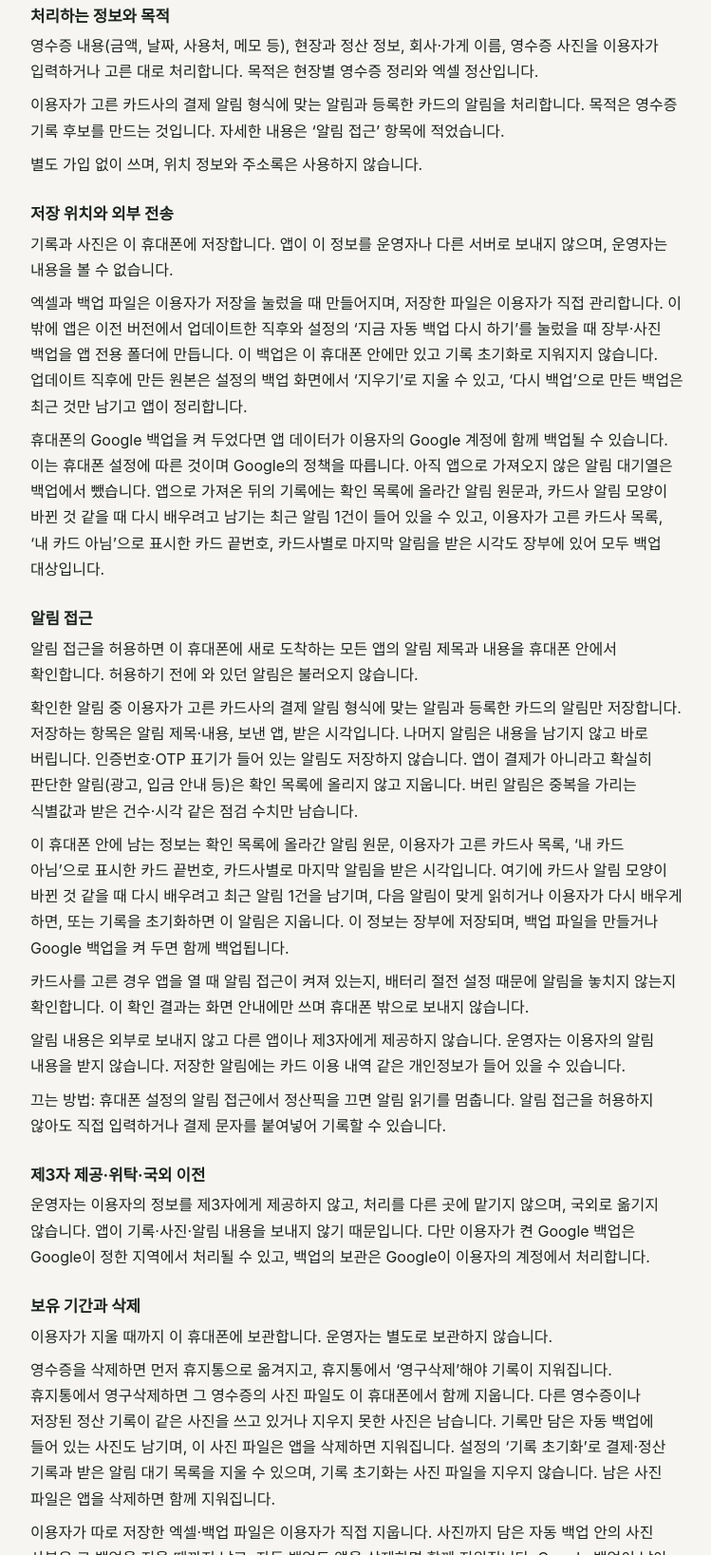
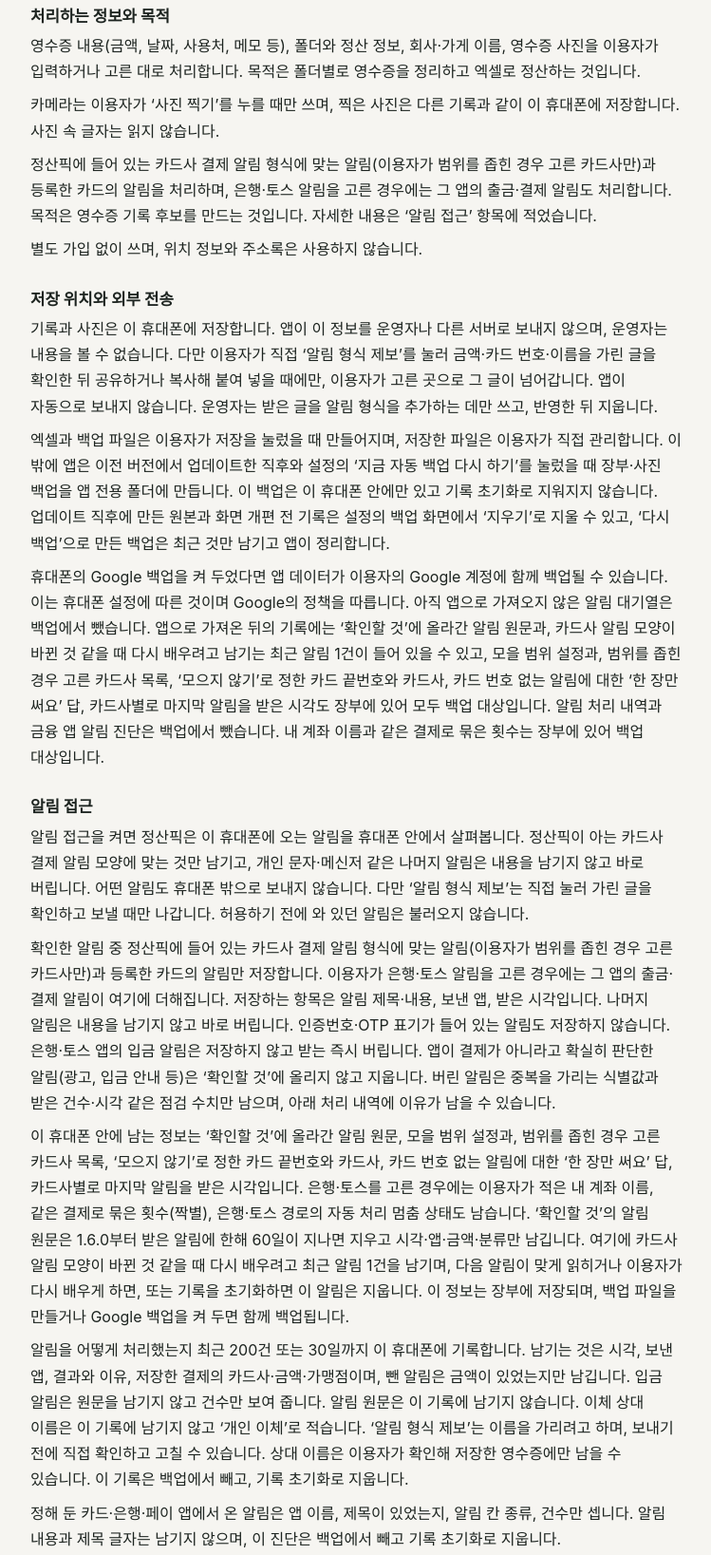
Before and after one commit to leedougjun1-max/hyeonjangpick-releases, a plain HTML site: page privacy/index.html in a window 1280 px wide. Shown: the part 335-1972 px from the top of the page at 95% size, without its empty margins (264-1013 px from the left). Drawn offline with Linux system fonts and the light colour scheme.

Commit message:
개인정보 처리방침 2026-11-25 판(정산픽 1.8.0)

```diff
--- a/privacy/index.html
+++ b/privacy/index.html
@@ -67,40 +67,44 @@ footer {
 <main>
 <p class="app">정산픽</p>
 <h1>개인정보 처리방침</h1>
-<p class="meta">시행일 2026-11-23</p>
-<p>정산픽 운영자는 정산픽(영수증·현장별 정산 앱)에서 이용자의 정보를 아래와 같이 다룹니다. 시행일은 2026-11-23입니다.</p>
+<p class="meta">시행일 2026-11-25</p>
+<p>정산픽 운영자는 정산픽(영수증·폴더별 정산 앱)에서 이용자의 정보를 아래와 같이 다룹니다. 시행일은 2026-11-25입니다.</p>
 <nav><a href="#android">Android 앱</a><a href="#ios">아이폰 앱</a></nav>
 <h2 id="android">Android 앱 (Google Play)</h2>
 <section>
 <h3>처리하는 정보와 목적</h3>
-<p>영수증 내용(금액, 날짜, 사용처, 메모 등), 현장과 정산 정보, 회사·가게 이름, 영수증 사진을 이용자가 입력하거나 고른 대로 처리합니다. 목적은 현장별 영수증 정리와 엑셀 정산입니다.</p>
-<p>이용자가 고른 카드사의 결제 알림 형식에 맞는 알림과 등록한 카드의 알림을 처리합니다. 목적은 영수증 기록 후보를 만드는 것입니다. 자세한 내용은 ‘알림 접근’ 항목에 적었습니다.</p>
+<p>영수증 내용(금액, 날짜, 사용처, 메모 등), 폴더와 정산 정보, 회사·가게 이름, 영수증 사진을 이용자가 입력하거나 고른 대로 처리합니다. 목적은 폴더별로 영수증을 정리하고 엑셀로 정산하는 것입니다.</p>
+<p>카메라는 이용자가 ‘사진 찍기’를 누를 때만 쓰며, 찍은 사진은 다른 기록과 같이 이 휴대폰에 저장합니다. 사진 속 글자는 읽지 않습니다.</p>
+<p>정산픽에 들어 있는 카드사 결제 알림 형식에 맞는 알림(이용자가 범위를 좁힌 경우 고른 카드사만)과 등록한 카드의 알림을 처리하며, 은행·토스 알림을 고른 경우에는 그 앱의 출금·결제 알림도 처리합니다. 목적은 영수증 기록 후보를 만드는 것입니다. 자세한 내용은 ‘알림 접근’ 항목에 적었습니다.</p>
 <p>별도 가입 없이 쓰며, 위치 정보와 주소록은 사용하지 않습니다.</p>
 </section>
 <section>
 <h3>저장 위치와 외부 전송</h3>
-<p>기록과 사진은 이 휴대폰에 저장합니다. 앱이 이 정보를 운영자나 다른 서버로 보내지 않으며, 운영자는 내용을 볼 수 없습니다.</p>
-<p>엑셀과 백업 파일은 이용자가 저장을 눌렀을 때 만들어지며, 저장한 파일은 이용자가 직접 관리합니다. 이 밖에 앱은 이전 버전에서 업데이트한 직후와 설정의 ‘지금 자동 백업 다시 하기’를 눌렀을 때 장부·사진 백업을 앱 전용 폴더에 만듭니다. 이 백업은 이 휴대폰 안에만 있고 기록 초기화로 지워지지 않습니다. 업데이트 직후에 만든 원본은 설정의 백업 화면에서 ‘지우기’로 지울 수 있고, ‘다시 백업’으로 만든 백업은 최근 것만 남기고 앱이 정리합니다.</p>
-<p>휴대폰의 Google 백업을 켜 두었다면 앱 데이터가 이용자의 Google 계정에 함께 백업될 수 있습니다. 이는 휴대폰 설정에 따른 것이며 Google의 정책을 따릅니다. 아직 앱으로 가져오지 않은 알림 대기열은 백업에서 뺐습니다. 앱으로 가져온 뒤의 기록에는 확인 목록에 올라간 알림 원문과, 카드사 알림 모양이 바뀐 것 같을 때 다시 배우려고 남기는 최근 알림 1건이 들어 있을 수 있고, 이용자가 고른 카드사 목록, ‘내 카드 아님’으로 표시한 카드 끝번호, 카드사별로 마지막 알림을 받은 시각도 장부에 있어 모두 백업 대상입니다.</p>
+<p>기록과 사진은 이 휴대폰에 저장합니다. 앱이 이 정보를 운영자나 다른 서버로 보내지 않으며, 운영자는 내용을 볼 수 없습니다. 다만 이용자가 직접 ‘알림 형식 제보’를 눌러 금액·카드 번호·이름을 가린 글을 확인한 뒤 공유하거나 복사해 붙여 넣을 때에만, 이용자가 고른 곳으로 그 글이 넘어갑니다. 앱이 자동으로 보내지 않습니다. 운영자는 받은 글을 알림 형식을 추가하는 데만 쓰고, 반영한 뒤 지웁니다.</p>
+<p>엑셀과 백업 파일은 이용자가 저장을 눌렀을 때 만들어지며, 저장한 파일은 이용자가 직접 관리합니다. 이 밖에 앱은 이전 버전에서 업데이트한 직후와 설정의 ‘지금 자동 백업 다시 하기’를 눌렀을 때 장부·사진 백업을 앱 전용 폴더에 만듭니다. 이 백업은 이 휴대폰 안에만 있고 기록 초기화로 지워지지 않습니다. 업데이트 직후에 만든 원본과 화면 개편 전 기록은 설정의 백업 화면에서 ‘지우기’로 지울 수 있고, ‘다시 백업’으로 만든 백업은 최근 것만 남기고 앱이 정리합니다.</p>
+<p>휴대폰의 Google 백업을 켜 두었다면 앱 데이터가 이용자의 Google 계정에 함께 백업될 수 있습니다. 이는 휴대폰 설정에 따른 것이며 Google의 정책을 따릅니다. 아직 앱으로 가져오지 않은 알림 대기열은 백업에서 뺐습니다. 앱으로 가져온 뒤의 기록에는 ‘확인할 것’에 올라간 알림 원문과, 카드사 알림 모양이 바뀐 것 같을 때 다시 배우려고 남기는 최근 알림 1건이 들어 있을 수 있고, 모을 범위 설정과, 범위를 좁힌 경우 고른 카드사 목록, ‘모으지 않기’로 정한 카드 끝번호와 카드사, 카드 번호 없는 알림에 대한 ‘한 장만 써요’ 답, 카드사별로 마지막 알림을 받은 시각도 장부에 있어 모두 백업 대상입니다. 알림 처리 내역과 금융 앱 알림 진단은 백업에서 뺐습니다. 내 계좌 이름과 같은 결제로 묶은 횟수는 장부에 있어 백업 대상입니다.</p>
 </section>
 <section>
 <h3>알림 접근</h3>
-<p>알림 접근을 허용하면 이 휴대폰에 새로 도착하는 모든 앱의 알림 제목과 내용을 휴대폰 안에서 확인합니다. 허용하기 전에 와 있던 알림은 불러오지 않습니다.</p>
-<p>확인한 알림 중 이용자가 고른 카드사의 결제 알림 형식에 맞는 알림과 등록한 카드의 알림만 저장합니다. 저장하는 항목은 알림 제목·내용, 보낸 앱, 받은 시각입니다. 나머지 알림은 내용을 남기지 않고 바로 버립니다. 인증번호·OTP 표기가 들어 있는 알림도 저장하지 않습니다. 앱이 결제가 아니라고 확실히 판단한 알림(광고, 입금 안내 등)은 확인 목록에 올리지 않고 지웁니다. 버린 알림은 중복을 가리는 식별값과 받은 건수·시각 같은 점검 수치만 남습니다.</p>
-<p>이 휴대폰 안에 남는 정보는 확인 목록에 올라간 알림 원문, 이용자가 고른 카드사 목록, ‘내 카드 아님’으로 표시한 카드 끝번호, 카드사별로 마지막 알림을 받은 시각입니다. 여기에 카드사 알림 모양이 바뀐 것 같을 때 다시 배우려고 최근 알림 1건을 남기며, 다음 알림이 맞게 읽히거나 이용자가 다시 배우게 하면, 또는 기록을 초기화하면 이 알림은 지웁니다. 이 정보는 장부에 저장되며, 백업 파일을 만들거나 Google 백업을 켜 두면 함께 백업됩니다.</p>
-<p>카드사를 고른 경우 앱을 열 때 알림 접근이 켜져 있는지, 배터리 절전 설정 때문에 알림을 놓치지 않는지 확인합니다. 이 확인 결과는 화면 안내에만 쓰며 휴대폰 밖으로 보내지 않습니다.</p>
-<p>알림 내용은 외부로 보내지 않고 다른 앱이나 제3자에게 제공하지 않습니다. 운영자는 이용자의 알림 내용을 받지 않습니다. 저장한 알림에는 카드 이용 내역 같은 개인정보가 들어 있을 수 있습니다.</p>
-<p>끄는 방법: 휴대폰 설정의 알림 접근에서 정산픽을 끄면 알림 읽기를 멈춥니다. 알림 접근을 허용하지 않아도 직접 입력하거나 결제 문자를 붙여넣어 기록할 수 있습니다.</p>
+<p>알림 접근을 켜면 정산픽은 이 휴대폰에 오는 알림을 휴대폰 안에서 살펴봅니다. 정산픽이 아는 카드사 결제 알림 모양에 맞는 것만 남기고, 개인 문자·메신저 같은 나머지 알림은 내용을 남기지 않고 바로 버립니다. 어떤 알림도 휴대폰 밖으로 보내지 않습니다. 다만 ‘알림 형식 제보’는 직접 눌러 가린 글을 확인하고 보낼 때만 나갑니다. 허용하기 전에 와 있던 알림은 불러오지 않습니다.</p>
+<p>확인한 알림 중 정산픽에 들어 있는 카드사 결제 알림 형식에 맞는 알림(이용자가 범위를 좁힌 경우 고른 카드사만)과 등록한 카드의 알림만 저장합니다. 이용자가 은행·토스 알림을 고른 경우에는 그 앱의 출금·결제 알림이 여기에 더해집니다. 저장하는 항목은 알림 제목·내용, 보낸 앱, 받은 시각입니다. 나머지 알림은 내용을 남기지 않고 바로 버립니다. 인증번호·OTP 표기가 들어 있는 알림도 저장하지 않습니다. 은행·토스 앱의 입금 알림은 저장하지 않고 받는 즉시 버립니다. 앱이 결제가 아니라고 확실히 판단한 알림(광고, 입금 안내 등)은 ‘확인할 것’에 올리지 않고 지웁니다. 버린 알림은 중복을 가리는 식별값과 받은 건수·시각 같은 점검 수치만 남으며, 아래 처리 내역에 이유가 남을 수 있습니다.</p>
+<p>이 휴대폰 안에 남는 정보는 ‘확인할 것’에 올라간 알림 원문, 모을 범위 설정과, 범위를 좁힌 경우 고른 카드사 목록, ‘모으지 않기’로 정한 카드 끝번호와 카드사, 카드 번호 없는 알림에 대한 ‘한 장만 써요’ 답, 카드사별로 마지막 알림을 받은 시각입니다. 은행·토스를 고른 경우에는 이용자가 적은 내 계좌 이름, 같은 결제로 묶은 횟수(짝별), 은행·토스 경로의 자동 처리 멈춤 상태도 남습니다. ‘확인할 것’의 알림 원문은 1.6.0부터 받은 알림에 한해 60일이 지나면 지우고 시각·앱·금액·분류만 남깁니다. 여기에 카드사 알림 모양이 바뀐 것 같을 때 다시 배우려고 최근 알림 1건을 남기며, 다음 알림이 맞게 읽히거나 이용자가 다시 배우게 하면, 또는 기록을 초기화하면 이 알림은 지웁니다. 이 정보는 장부에 저장되며, 백업 파일을 만들거나 Google 백업을 켜 두면 함께 백업됩니다.</p>
+<p>알림을 어떻게 처리했는지 최근 200건 또는 30일까지 이 휴대폰에 기록합니다. 남기는 것은 시각, 보낸 앱, 결과와 이유, 저장한 결제의 카드사·금액·가맹점이며, 뺀 알림은 금액이 있었는지만 남깁니다. 입금 알림은 원문을 남기지 않고 건수만 보여 줍니다. 알림 원문은 이 기록에 남기지 않습니다. 이체 상대 이름은 이 기록에 남기지 않고 ‘개인 이체’로 적습니다. ‘알림 형식 제보’는 이름을 가리려고 하며, 보내기 전에 직접 확인하고 고칠 수 있습니다. 상대 이름은 이용자가 확인해 저장한 영수증에만 남을 수 있습니다. 이 기록은 백업에서 빼고, 기록 초기화로 지웁니다.</p>
+<p>정해 둔 카드·은행·페이 앱에서 온 알림은 앱 이름, 제목이 있었는지, 알림 칸 종류, 건수만 셉니다. 알림 내용과 제목 글자는 남기지 않으며, 이 진단은 백업에서 빼고 기록 초기화로 지웁니다.</p>
+<p>카드 결제 모으기를 켠 경우 앱을 열 때 알림 접근이 켜져 있는지, 배터리 절전 설정 때문에 알림을 놓치지 않는지 확인합니다. 이 확인 결과는 화면 안내에만 쓰며 휴대폰 밖으로 보내지 않습니다.</p>
+<p>알림 내용은 외부로 보내지 않고 다른 앱이나 제3자에게 제공하지 않습니다. 운영자는 이용자의 알림 내용을 받지 않습니다. 다만 이용자가 직접 ‘알림 형식 제보’를 눌러 금액·카드 번호·이름을 가린 글을 확인한 뒤 공유하거나 복사해 붙여 넣을 때에만, 이용자가 고른 곳으로 그 글이 넘어갑니다. 앱이 자동으로 보내지 않습니다. 운영자는 받은 글을 알림 형식을 추가하는 데만 쓰고, 반영한 뒤 지웁니다. 저장한 알림에는 카드 이용 내역 같은 개인정보가 들어 있을 수 있습니다.</p>
+<p>끄는 방법: 휴대폰 설정의 알림 접근에서 정산픽을 끄면 알림 읽기를 멈춥니다. 알림 접근을 허용하지 않아도 직접 쓰거나 결제 문자를 붙여넣어 기록할 수 있습니다.</p>
 </section>
 <section>
 <h3>제3자 제공·위탁·국외 이전</h3>
-<p>운영자는 이용자의 정보를 제3자에게 제공하지 않고, 처리를 다른 곳에 맡기지 않으며, 국외로 옮기지 않습니다. 앱이 기록·사진·알림 내용을 보내지 않기 때문입니다. 다만 이용자가 켠 Google 백업은 Google이 정한 지역에서 처리될 수 있고, 백업의 보관은 Google이 이용자의 계정에서 처리합니다.</p>
+<p>운영자는 이용자의 정보를 제3자에게 제공하지 않고, 처리를 다른 곳에 맡기지 않으며, 국외로 옮기지 않습니다. 앱이 기록·사진·알림 내용을 보내지 않기 때문입니다. 이용자가 직접 ‘알림 형식 제보’를 눌러 보내는 가린 글은 ‘저장 위치와 외부 전송’ 항목에 적은 예외입니다. 다만 이용자가 켠 Google 백업은 Google이 정한 지역에서 처리될 수 있고, 백업의 보관은 Google이 이용자의 계정에서 처리합니다.</p>
 </section>
 <section>
 <h3>보유 기간과 삭제</h3>
 <p>이용자가 지울 때까지 이 휴대폰에 보관합니다. 운영자는 별도로 보관하지 않습니다.</p>
 <p>영수증을 삭제하면 먼저 휴지통으로 옮겨지고, 휴지통에서 ‘영구삭제’해야 기록이 지워집니다. 휴지통에서 영구삭제하면 그 영수증의 사진 파일도 이 휴대폰에서 함께 지웁니다. 다른 영수증이나 저장된 정산 기록이 같은 사진을 쓰고 있거나 지우지 못한 사진은 남습니다. 기록만 담은 자동 백업에 들어 있는 사진도 남기며, 이 사진 파일은 앱을 삭제하면 지워집니다. 설정의 ‘기록 초기화’로 결제·정산 기록과 받은 알림 대기 목록을 지울 수 있으며, 기록 초기화는 사진 파일을 지우지 않습니다. 남은 사진 파일은 앱을 삭제하면 함께 지워집니다.</p>
 <p>이용자가 따로 저장한 엑셀·백업 파일은 이용자가 직접 지웁니다. 사진까지 담은 자동 백업 안의 사진 사본은 그 백업을 지울 때까지 남고, 자동 백업도 앱을 삭제하면 함께 지워집니다. Google 백업이 남아 있으면 앱을 다시 설치할 때 복원될 수 있습니다.</p>
+<p>기록 초기화는 알림 처리 내역과 금융 앱 알림 진단도 지웁니다. 알림 처리 내역은 최근 200건 또는 30일이 지나면 앱이 지우고, ‘확인할 것’의 알림 원문은 1.6.0부터 받은 알림에 한해 60일이 지나면 지우고 시각·앱·금액·분류만 남깁니다.</p>
 </section>
 <section>
 <h3>이용자의 권리</h3>
@@ -129,14 +133,14 @@ footer {
 <h2 id="ios">아이폰 앱 (App Store)</h2>
 <section>
 <h3>처리하는 정보와 목적</h3>
-<p>영수증 내용(금액, 날짜, 사용처, 메모 등), 현장과 정산 정보, 회사·가게 이름, 영수증 사진을 이용자가 입력하거나 고른 대로 처리합니다. 목적은 현장별 영수증 정리와 엑셀 정산입니다.</p>
-<p>결제 문구는 이용자가 붙여넣은 것만 처리합니다. 사진은 이용자가 사진 선택 화면에서 고른 것만 앱으로 가져옵니다.</p>
+<p>영수증 내용(금액, 날짜, 사용처, 메모 등), 폴더와 정산 정보, 회사·가게 이름, 영수증 사진을 이용자가 입력하거나 고른 대로 처리합니다. 목적은 폴더별로 영수증을 정리하고 엑셀로 정산하는 것입니다.</p>
+<p>결제 문구는 이용자가 붙여넣은 것만 처리합니다. 사진은 이용자가 사진 선택 화면에서 고르거나 ‘사진 찍기’로 찍은 것만 앱으로 가져옵니다. 카메라는 ‘사진 찍기’를 누를 때만 쓰며, 찍은 사진은 다른 기록과 같이 이 iPhone에 저장합니다.</p>
 <p>별도 가입 없이 쓰며, 위치 정보와 주소록은 사용하지 않습니다.</p>
 </section>
 <section>
 <h3>저장 위치와 외부 전송</h3>
-<p>기록과 사진은 이 iPhone에 저장합니다. 앱이 이 정보를 운영자나 다른 서버로 보내지 않으며, 운영자는 내용을 볼 수 없습니다.</p>
-<p>엑셀과 백업 파일은 이용자가 저장을 눌렀을 때 만들어지며, 저장한 파일은 이용자가 직접 관리합니다. 이 밖에 앱은 이전 버전에서 업데이트한 직후와 설정의 ‘지금 자동 백업 다시 하기’를 눌렀을 때 장부·사진 백업을 앱 전용 폴더에 만듭니다. 이 백업은 기록 초기화로 지워지지 않습니다. 업데이트 직후에 만든 원본은 설정의 백업 화면에서 ‘지우기’로 지울 수 있고, ‘다시 백업’으로 만든 백업은 최근 것만 남기고 앱이 정리합니다.</p>
+<p>기록과 사진은 이 iPhone에 저장합니다. 앱이 이 정보를 운영자나 다른 서버로 보내지 않으며, 운영자는 내용을 볼 수 없습니다. 다만 이용자가 직접 ‘알림 형식 제보’를 눌러 금액·카드 번호·이름을 가린 글을 확인하고 복사해 직접 붙여 넣어 보낼 때에만, 그 글이 이용자가 고른 곳으로 넘어갑니다. 앱이 자동으로 보내지 않습니다. 운영자는 받은 글을 알림 형식을 추가하는 데만 쓰고, 반영한 뒤 지웁니다.</p>
+<p>엑셀과 백업 파일은 이용자가 저장을 눌렀을 때 만들어지며, 저장한 파일은 이용자가 직접 관리합니다. 이 밖에 앱은 이전 버전에서 업데이트한 직후와 설정의 ‘지금 자동 백업 다시 하기’를 눌렀을 때 장부·사진 백업을 앱 전용 폴더에 만듭니다. 이 백업은 기록 초기화로 지워지지 않습니다. 업데이트 직후에 만든 원본과 화면 개편 전 기록은 설정의 백업 화면에서 ‘지우기’로 지울 수 있고, ‘다시 백업’으로 만든 백업은 최근 것만 남기고 앱이 정리합니다.</p>
 <p>iPhone의 iCloud 백업을 켜 두었다면 앱 데이터(기록, 사진, 앱 전용 폴더의 백업)가 이용자의 iCloud 계정에 함께 백업될 수 있습니다. 이는 iPhone 설정에 따른 것이며 Apple의 정책을 따릅니다. 기록에는 붙여넣은 결제 문구의 원문이 들어 있을 수 있고, 이 기록은 백업 대상입니다.</p>
 </section>
 <section>
@@ -145,7 +149,7 @@ footer {
 </section>
 <section>
 <h3>제3자 제공·위탁·국외 이전</h3>
-<p>운영자는 이용자의 정보를 제3자에게 제공하지 않고, 처리를 다른 곳에 맡기지 않으며, 국외로 옮기지 않습니다. 앱이 기록·사진을 보내지 않기 때문입니다. 다만 이용자가 켠 iCloud 백업은 Apple이 정한 지역에서 처리될 수 있고, 백업의 보관은 Apple이 이용자의 계정에서 처리합니다.</p>
+<p>운영자는 이용자의 정보를 제3자에게 제공하지 않고, 처리를 다른 곳에 맡기지 않으며, 국외로 옮기지 않습니다. 앱이 기록·사진을 보내지 않기 때문입니다. 이용자가 직접 ‘알림 형식 제보’를 눌러 보내는 가린 글은 ‘저장 위치와 외부 전송’ 항목에 적은 예외입니다. 다만 이용자가 켠 iCloud 백업은 Apple이 정한 지역에서 처리될 수 있고, 백업의 보관은 Apple이 이용자의 계정에서 처리합니다.</p>
 </section>
 <section>
 <h3>보유 기간과 삭제</h3>
```
